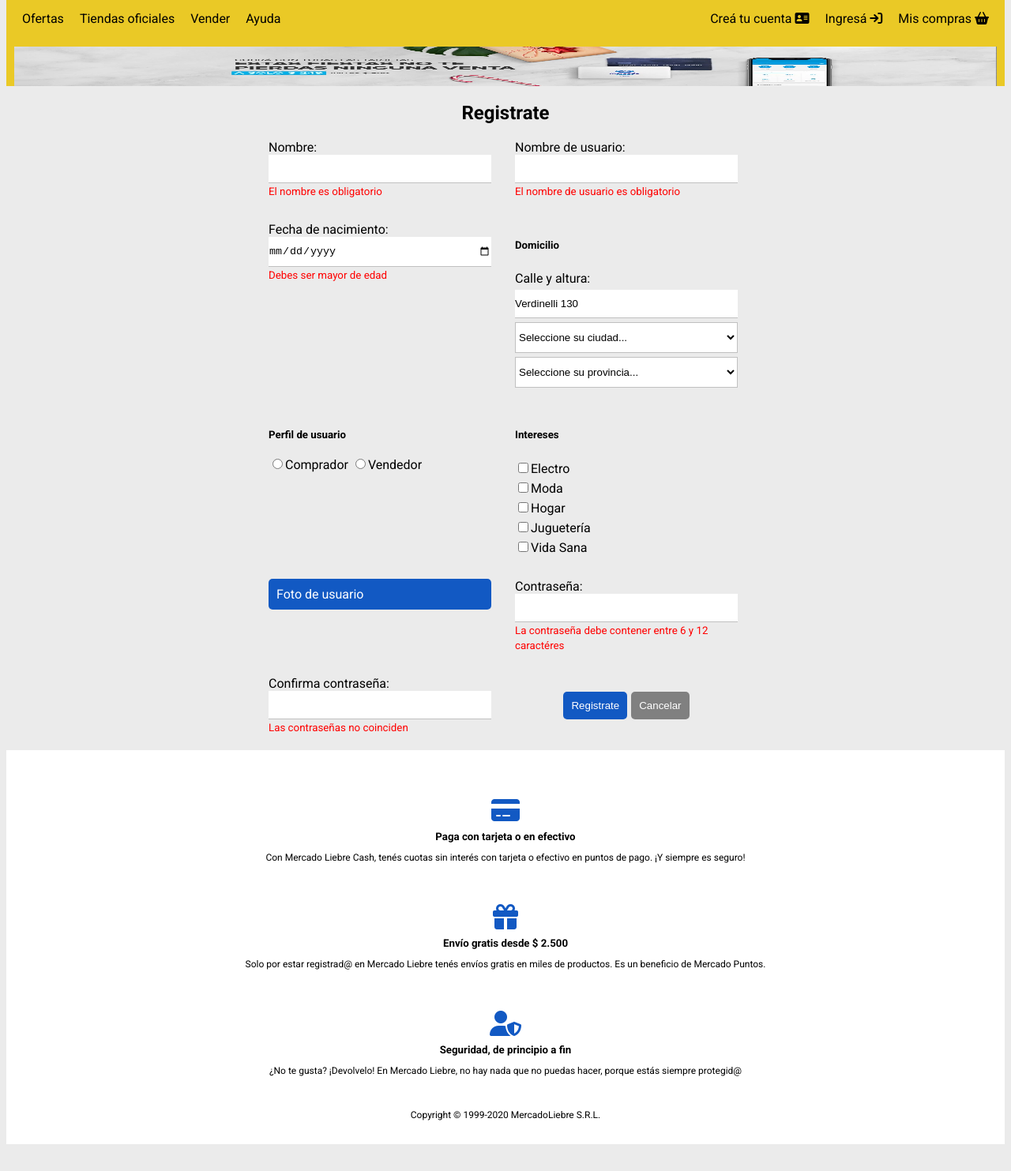
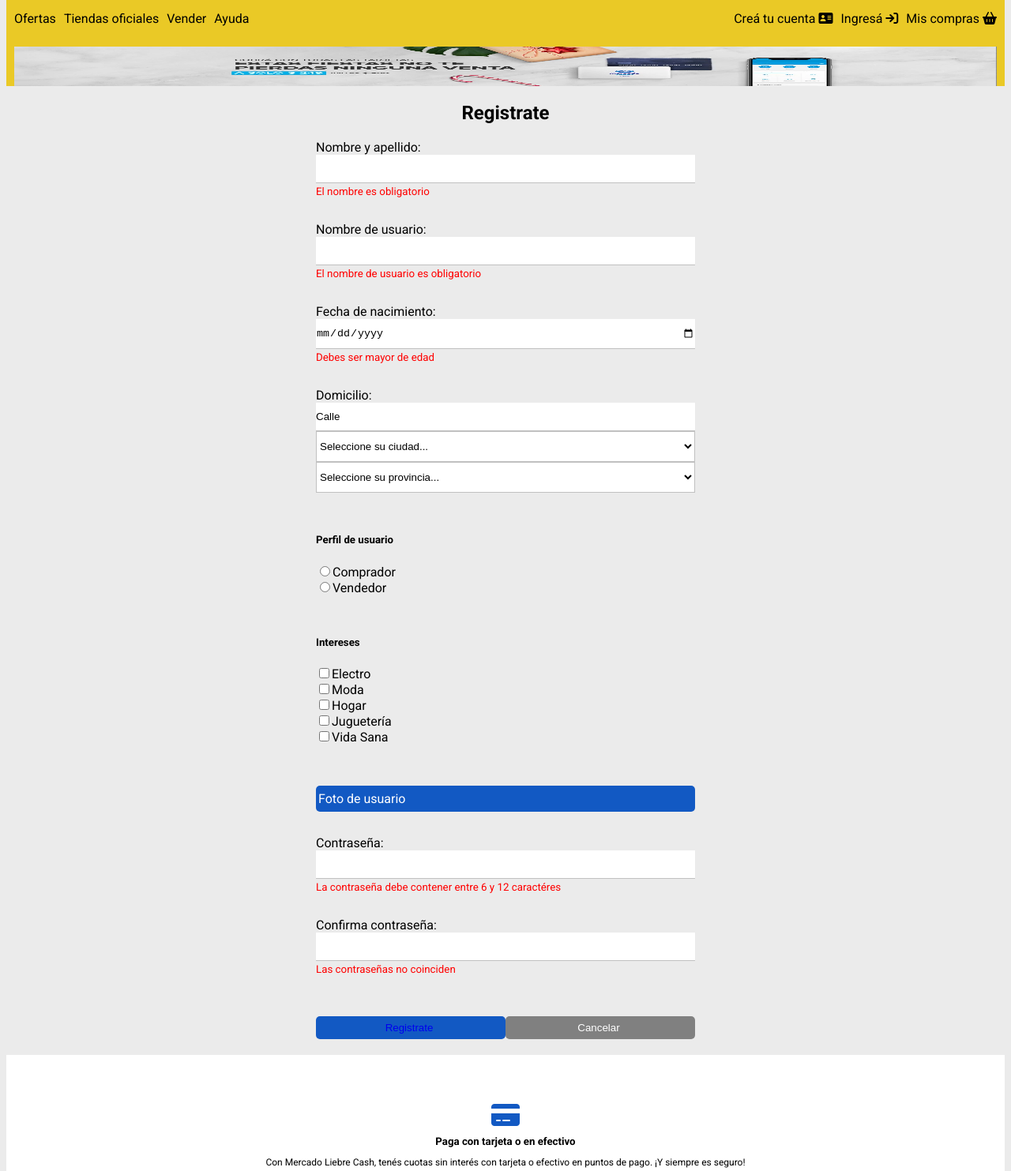
Before and after one commit to EmaDiaz01/nuevo-tp, a website: page views/register.html in a window 1280 px wide. Shown: the part 117-1600 px from the top of the page at 79% size. Before the commit the page ends 1578 px from the top, so only its background shows below. Drawn offline with Linux system fonts and the light colour scheme.

Commit message:
adjunto tp

```diff
--- a/app.js
+++ b/app.js
@@ -10,6 +10,8 @@ app.use(express.static('public'))
 
 app.get("/", (req, res)=>res.sendFile(path.join(__dirname,'views', 'homes.html' )))
 
+app.get("/homes", (req, res)=>res.sendFile(path.join(__dirname,'views', 'homes.html' )))
+
 app.get("/register", (req,res)=>res.sendFile(path.join(__dirname, 'views', 'register.html')))
 
 
--- a/public/css/form.css
+++ b/public/css/form.css
@@ -5,9 +5,12 @@
 .form{
     display:flex;
     flex-wrap: wrap;
-    flex-direction: column;
     gap:30px;
+    margin-bottom: 20px;
 }
+
+
+
 
 .form_title{
     text-align: center;
@@ -18,21 +21,23 @@
 }
 
 .form_box{
-    width:100%
+    width:100%;
+    margin: 0 auto;
 }
 
 .form_box_column{
     display: flex;
     flex-direction: column;
-    gap:5px
+    gap:0px;
 }
 
 .form_box--flex{
     display: flex;
     justify-content: center;
     align-items: center;
-    gap:5px
+    gap:0px
 }
+
 
 .form_input{
     width:100%;
@@ -53,18 +58,24 @@
     color: red;
 }
 
+
+
+
 /*botones*/
 
 .form__button{
     border:none;
     border-radius: 5px;
     color:#fff;
-    padding: 10px;
+    padding: 7px;
+    padding-left: 3px;
+    margin-top:21.7px;
 }
 
 .form_button_send{
     background-color: var(--colorCeleste);
     cursor: pointer;
+    width: 100%;
 }
 
 .form_button_send:hover{
@@ -75,6 +86,7 @@
 .form_button_cancel{
     background-color: grey;
     cursor: pointer;
+    width: 100%;
 }
 
 
@@ -89,6 +101,24 @@
     }
 
     .form_box{
-        width:47%
+        width:60%;
     }
+
+    .form_box--flex{
+        margin: 0 auto;
+    }
+
+
+    .form__button{
+        width: 100%;
+    }
+
 }
+
+@media(min-width:1024px){
+
+    .form_box{
+        width:80%;
+    }
+
+}
--- a/public/css/header.css
+++ b/public/css/header.css
@@ -54,6 +54,7 @@ li{
 
 
 
+
 header img{
 
     width:45%
@@ -87,10 +88,50 @@ header img{
     width:100%
 }
 
+.home_header_menu{
+    display:none;
+    flex-direction: column;
+}
+
 .home_header_menu a{
     color:black;
-    padding:0 0 0px
+    padding:0 0 0px;
 }
+
+.home_header_menu ul{
+    display:flex;
+    flex-direction: column;
+    gap:10px
+}
+
+.home__header__form_search{
+    width:100%
+}
+
+
+.home__header__form_search {
+    position: relative;
+}
+
+.home__header__form_search input{
+    width:100%;
+    border:1px solid grey;
+    border-radius:5px;
+    padding:10px
+}
+
+.home__header__form_search button{
+    color:grey;
+    border:none;
+    background-color: transparent;
+    position:absolute;
+    top:0;
+    right:0;
+    margin:7px;
+    font-size: 20px;
+    border-left:1px solid gray ;
+}
+
 
 .burguer-menu{
     text-align: center;
@@ -99,9 +140,13 @@ header img{
     margin-bottom: 20px;
 }
 
+
 .burguer-menu button{
     background-color: var(--colorCeleste);
+}
 
+.burguer{
+    margin: 0 auto;
 }
 
 body{
@@ -110,11 +155,12 @@ body{
 
 }
 
-.show{
+.show {
     display: block;
 }
 
 @media (min-width:769px){
+
 
   /*header*/
 
@@ -124,10 +170,15 @@ body{
   .home_header_menu{
 
     display:flex;
+    flex-direction: row;
     width: 100%;
     justify-content: space-between;
   align-items: center;
+}
 
+.home_header_menu ul{
+    flex-direction: row;
+    width: 100%;
 }
 
 .logoYDemas{
@@ -158,37 +209,32 @@ body{
     width:30%
 }
 
-
 .ofertas{
     display: flex;
     flex-direction: row;
     flex-wrap: wrap;
     justify-content: flex-start;
-}
 
-.ofertas li{
-    display:inline;
-    padding-left:10px;
-    padding-right:10px;
 }
 .cuentas{
     display: flex;
     flex-direction: row;
 
     flex-wrap: wrap;
-    justify-content: flex-end;}
+    justify-content: flex-end;
 
-.cuentas li{
-    display:inline;
-    padding-left:10px;
-    padding-right:10px;
 }
+
 .burguer-menu{
     display:none
 }
+
+.home__header__form_search{
+    width:40%
 }
 
 
+}
 
 
 @media (min-width:1024px){
--- a/public/css/home.css
+++ b/public/css/home.css
@@ -125,21 +125,13 @@ article div {
         align-items: center;
     }
 
-    .ofertas{
-        display:none
-    }
+
 
     .home_body_main_section h4{
         display:none
     }
 
-    .home_header_menu a{
-        display:none
-    }
 
-    .home_header_menu i{
-        display:none
-    }
 
 }
 
--- a/views/register.html
+++ b/views/register.html
@@ -32,9 +32,12 @@
                 <h3 class="compra"><i class="fa-solid fa-hand-holding-dollar"> </i>Comprá en cuotas y sin tarjeta de crédito</h3>
 
 
+                    <nav class="home_header_menu show">
 
 
-                    <nav class="home_header_menu">
+
+
+
         <ul class="ofertas">
 
             <li><a href="/"> Ofertas </a></li>
@@ -49,13 +52,12 @@
             <li><a href="/login">Ingresá</a> <i class="fa-solid fa-arrow-right-to-bracket"></i></li>
             <li><a href="/">Mis compras</a> <i class="fa-solid fa-basket-shopping"></i></li>
         </ul>
-
     </nav>
+    <div class="burguer">
+        <button class="burguer-menu" onclick="document.querySelector('.home_header_menu').classList.toggle('show')"><i class="fas fa-bars"></i></button>
+    </div>
 
 
-             <div class="burguer-menu">
-                    <button><i class="fas fa-bars"></i></button>
-            </div>
             <div class="home_header_banner">
                 <img src="/images/img-home-banner.jpg">
             </div>
@@ -71,7 +73,7 @@
         <form action="" class="form">
 
             <div class="form_box">
-                <label class="form_label" for="nombre">Nombre:</label>
+                <label class="form_label" for="nombre">Nombre y apellido:</label>
                 <input class="form_input" type="text" id:"nombre" name="Firtsname">
                 <small class="form_text_error">El nombre es obligatorio</small>
             </div>
@@ -89,11 +91,11 @@
 
             <div class="form_box form_box_column">
 
-                <h5 class="form_subTitle">Domicilio</h5>
+                <label class="form_label" for="date">Domicilio:</label>
 
 
-                        <label class="form_label" for="direccion">Calle y altura:</label>
-                        <input class="form_input" type="text" id="direccion" name="address" value="Verdinelli 130">
+
+                        <input class="form_input" type="text" id="direccion" name="address" value="Calle">
 
 
                 <select class="form_select" name="city" id="city">
@@ -113,9 +115,10 @@
                 </select>
             </div>
 
-            <div class="form_box">
+            <div class="form_box form_box_column">
 
-                <h5 class="form_subTitle">Perfil de usuario</h5>
+                <h5 class="form_subtitle">Perfil de usuario</h5>
+
                 <label for="comprador"><input class="form_input--radio" value="comprador" type="radio" id="comprador" name="gender">Comprador</label>
                 <label for="vendedor"><input class="form_input--radio" value="vendedor" type="radio" id="vendedor" name="gender">Vendedor</label>
 
@@ -123,7 +126,7 @@
 
             <div class="form_box form_box_column">
 
-                <h5 class="form_subTitle">Intereses</h5>
+                <h5 class="form_subtitle">Intereses</h5>
 
                 <label for="electro"><input class="form_input--radio" value="electro" type="checkbox" id="electro" name="categorias">Electro</label>
                 <label for="moda"><input class="form_input--radio" value="moda" type="checkbox" id="moda" name="categorias">Moda</label>
@@ -133,11 +136,11 @@
 
             </div>
 
-            <div class="form_box form_box_column">
-
+            <div class="form_box">
+                <div class="form_box_column">
                 <label class="form__button form_button_send" for="avatar">Foto de usuario</label>
                 <input hidden class="form_input" type="file" id="avatar" name="avatar">
-
+            </div>
                      </div>
 
 
@@ -155,9 +158,11 @@
             </div>
 
 
-            <div class="form_box form_box--flex">
-                <button class="form__button form_button_send" type="submit">Registrate</button>
+            <div class="form_box">
+                <div class="form_box--flex">
+                    <button class="form__button form_button_send" type="submit"><a href="/">Registrate</a></button>
                 <button class="form__button form_button_cancel" type="reset">Cancelar</button>
+            </div>
             </div>
 
         </form>
```
Also changed, not shown: views/homes.html (+6 -4 lines), views/login.html (+9 -21 lines), README.md.
